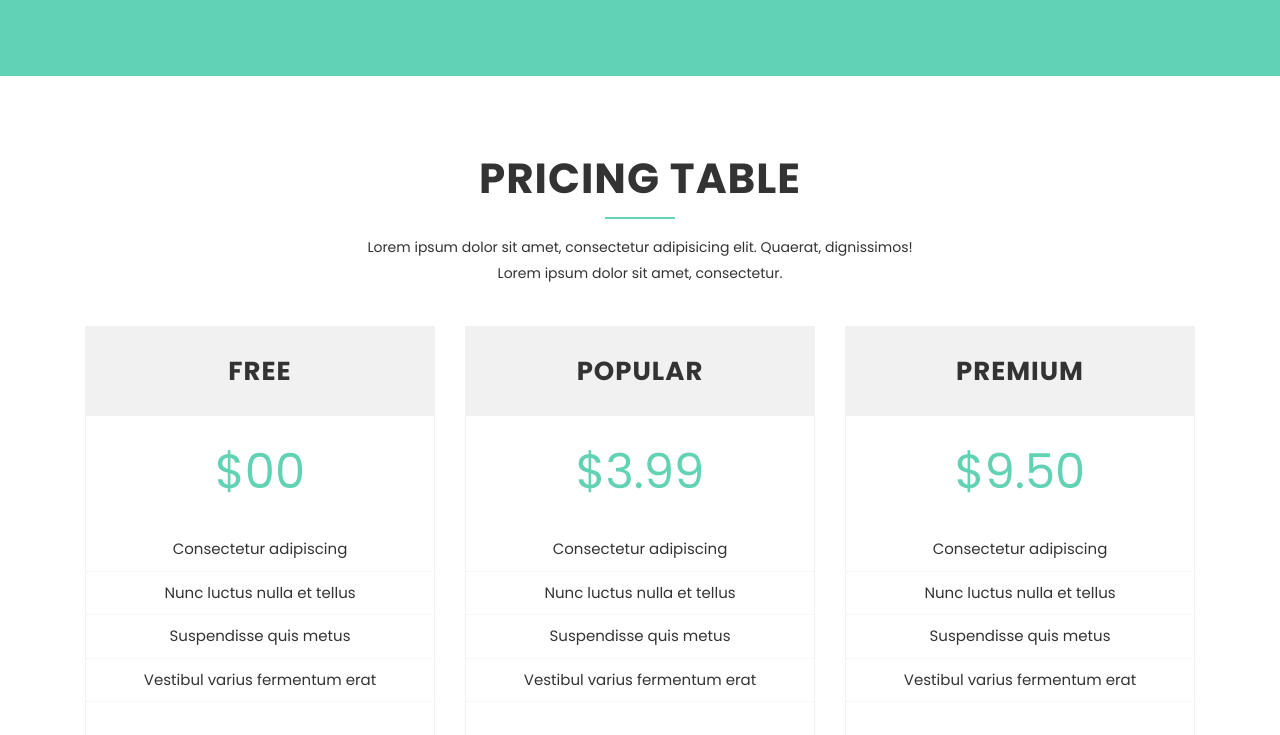
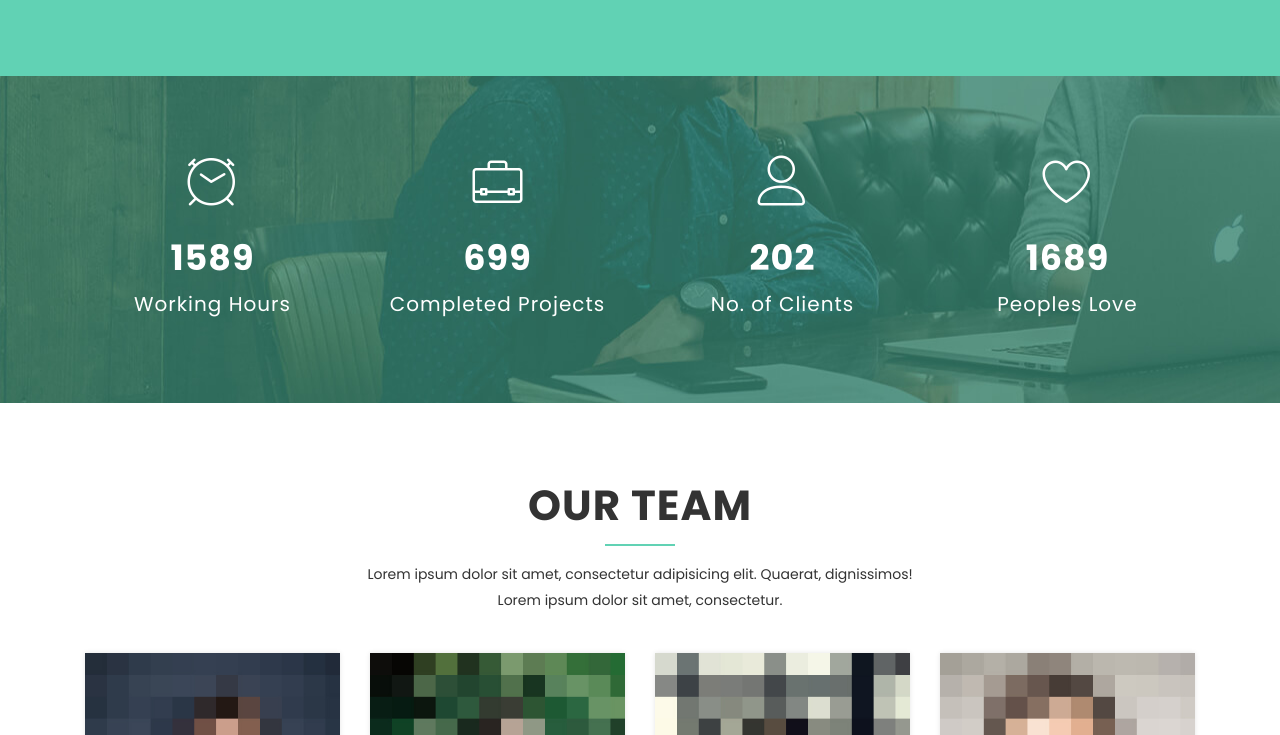
Before and after one commit to EzeZucchiatti/DOZ, a plain HTML site: page index.html in a window 1280 px wide. Shown: the part 2945-3680 px from the top of the page. Drawn offline with Linux system fonts and the light colour scheme.

Commit message:
quitar pricing

```diff
--- a/index.html
+++ b/index.html
@@ -329,7 +329,7 @@
     <!-- End Video Promo Section -->
 
     <!-- Start Pricing Table Section -->
-    <div id="pricing" class="section pricing-section">
+    <!--<div id="pricing" class="section pricing-section">
       <div class="container">
         <div class="section-header">
           <h2 class="section-title">Pricing Table</h2>
@@ -395,7 +395,7 @@
         </div>
       </div>
     </div>
-    <!-- End Pricing Table Section -->
+    End Pricing Table Section -->
 
     <!-- Counter Section Start -->
     <div class="counters section" data-stellar-background-ratio="0.5">
```
